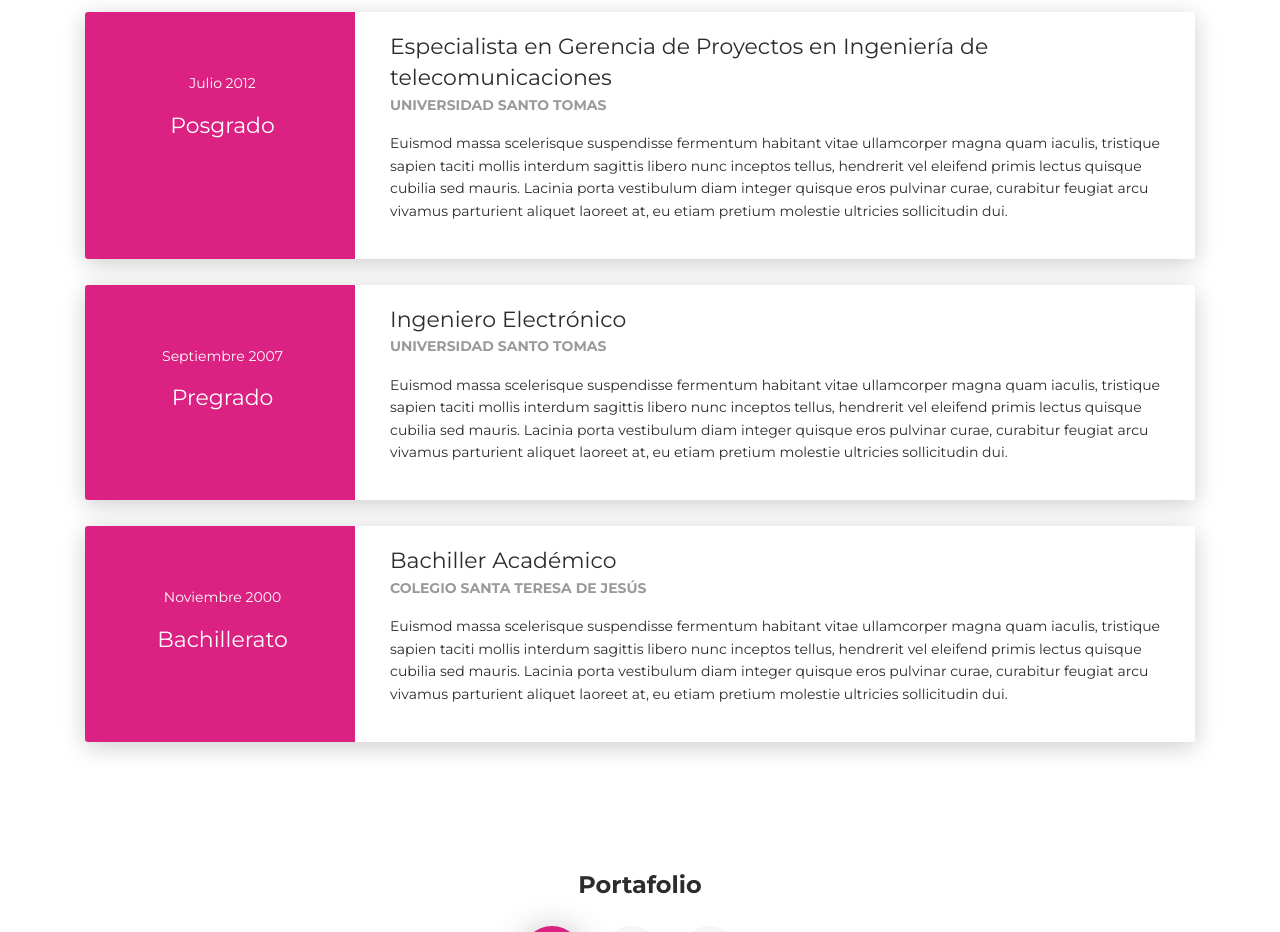
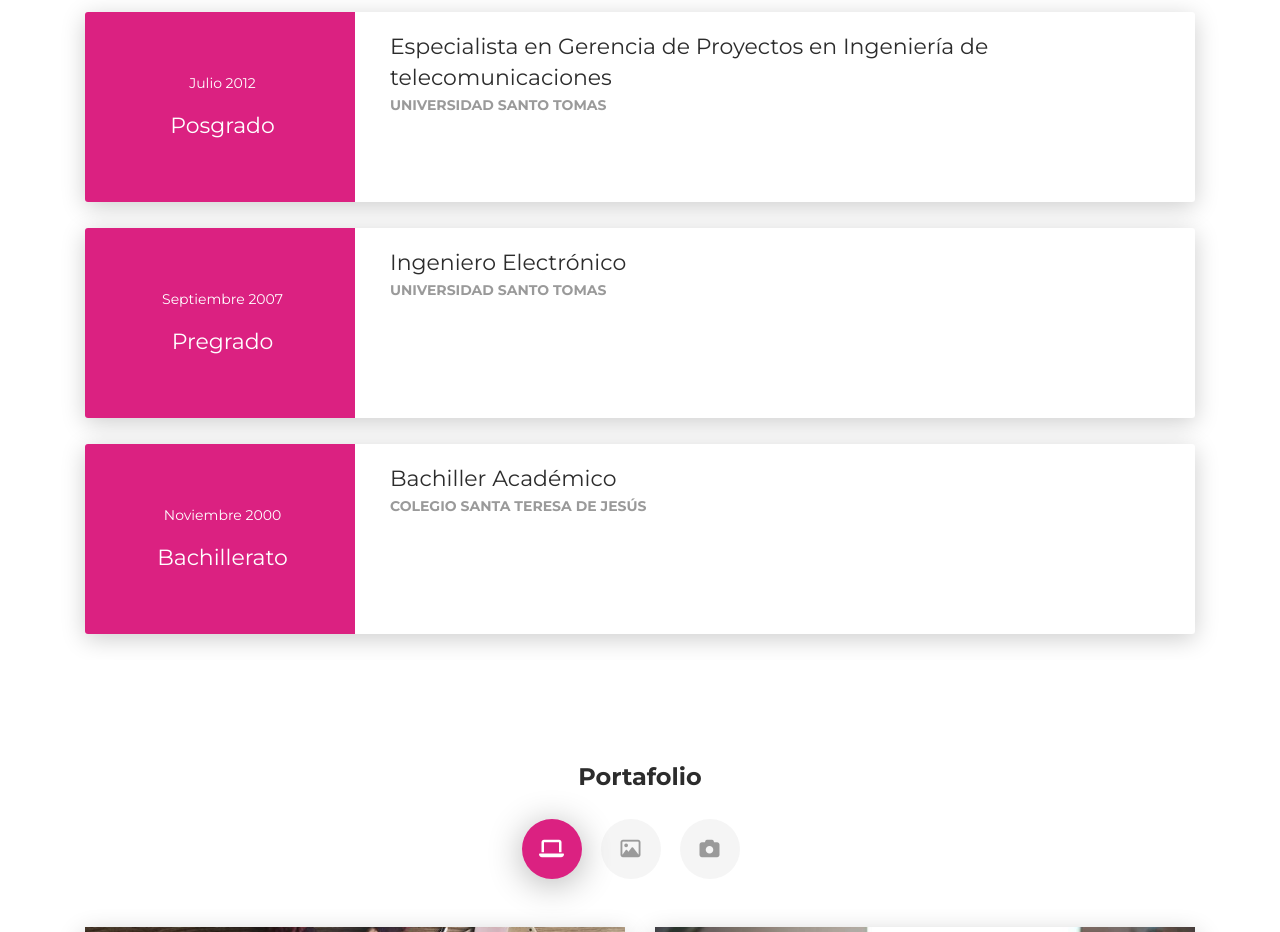
Before and after one commit to andreitaegon/cv_pageweb, a plain HTML site: page index.html in a window 1280 px wide. Shown: the part 3700-4632 px from the top of the page. Drawn offline with Linux system fonts and the light colour scheme.

Commit message:
cambios de ultimo momento

```diff
--- a/index.html
+++ b/index.html
@@ -326,7 +326,6 @@
           <div class="card-body">
             <div class="h5">Especialista en Gerencia de Proyectos en Ingeniería de telecomunicaciones</div>
             <p class="category">Universidad Santo Tomas</p>
-            <p>Euismod massa scelerisque suspendisse fermentum habitant vitae ullamcorper magna quam iaculis, tristique sapien taciti mollis interdum sagittis libero nunc inceptos tellus, hendrerit vel eleifend primis lectus quisque cubilia sed mauris. Lacinia porta vestibulum diam integer quisque eros pulvinar curae, curabitur feugiat arcu vivamus parturient aliquet laoreet at, eu etiam pretium molestie ultricies sollicitudin dui.</p>
           </div>
         </div>
       </div>
@@ -343,7 +342,6 @@
           <div class="card-body">
             <div class="h5">Ingeniero Electrónico</div>
             <p class="category">Universidad Santo Tomas</p>
-            <p>Euismod massa scelerisque suspendisse fermentum habitant vitae ullamcorper magna quam iaculis, tristique sapien taciti mollis interdum sagittis libero nunc inceptos tellus, hendrerit vel eleifend primis lectus quisque cubilia sed mauris. Lacinia porta vestibulum diam integer quisque eros pulvinar curae, curabitur feugiat arcu vivamus parturient aliquet laoreet at, eu etiam pretium molestie ultricies sollicitudin dui.</p>
           </div>
         </div>
       </div>
@@ -360,7 +358,6 @@
           <div class="card-body">
             <div class="h5">Bachiller Académico</div>
             <p class="category">Colegio Santa Teresa de Jesús</p>
-            <p>Euismod massa scelerisque suspendisse fermentum habitant vitae ullamcorper magna quam iaculis, tristique sapien taciti mollis interdum sagittis libero nunc inceptos tellus, hendrerit vel eleifend primis lectus quisque cubilia sed mauris. Lacinia porta vestibulum diam integer quisque eros pulvinar curae, curabitur feugiat arcu vivamus parturient aliquet laoreet at, eu etiam pretium molestie ultricies sollicitudin dui.</p>
           </div>
         </div>
       </div>
```
